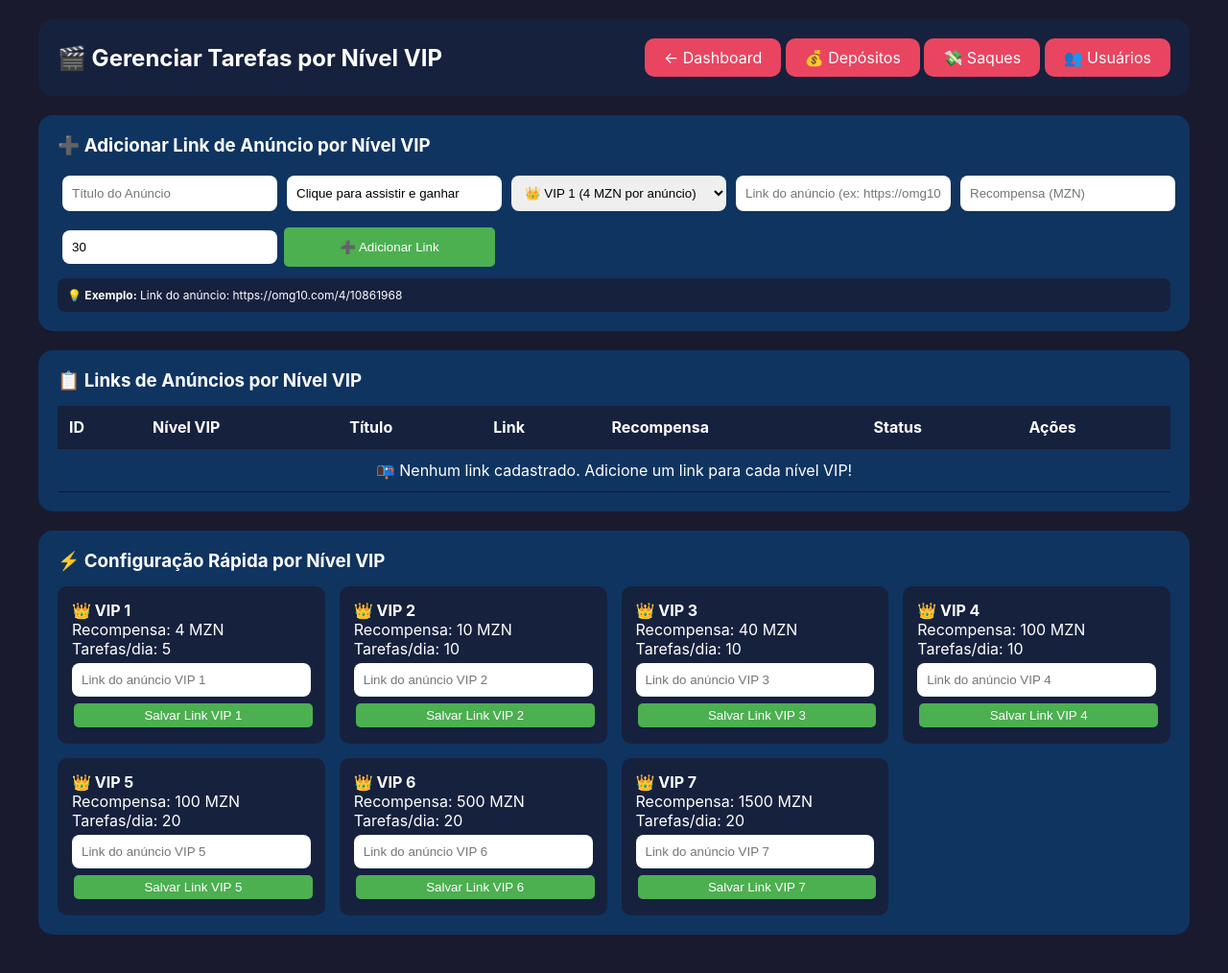
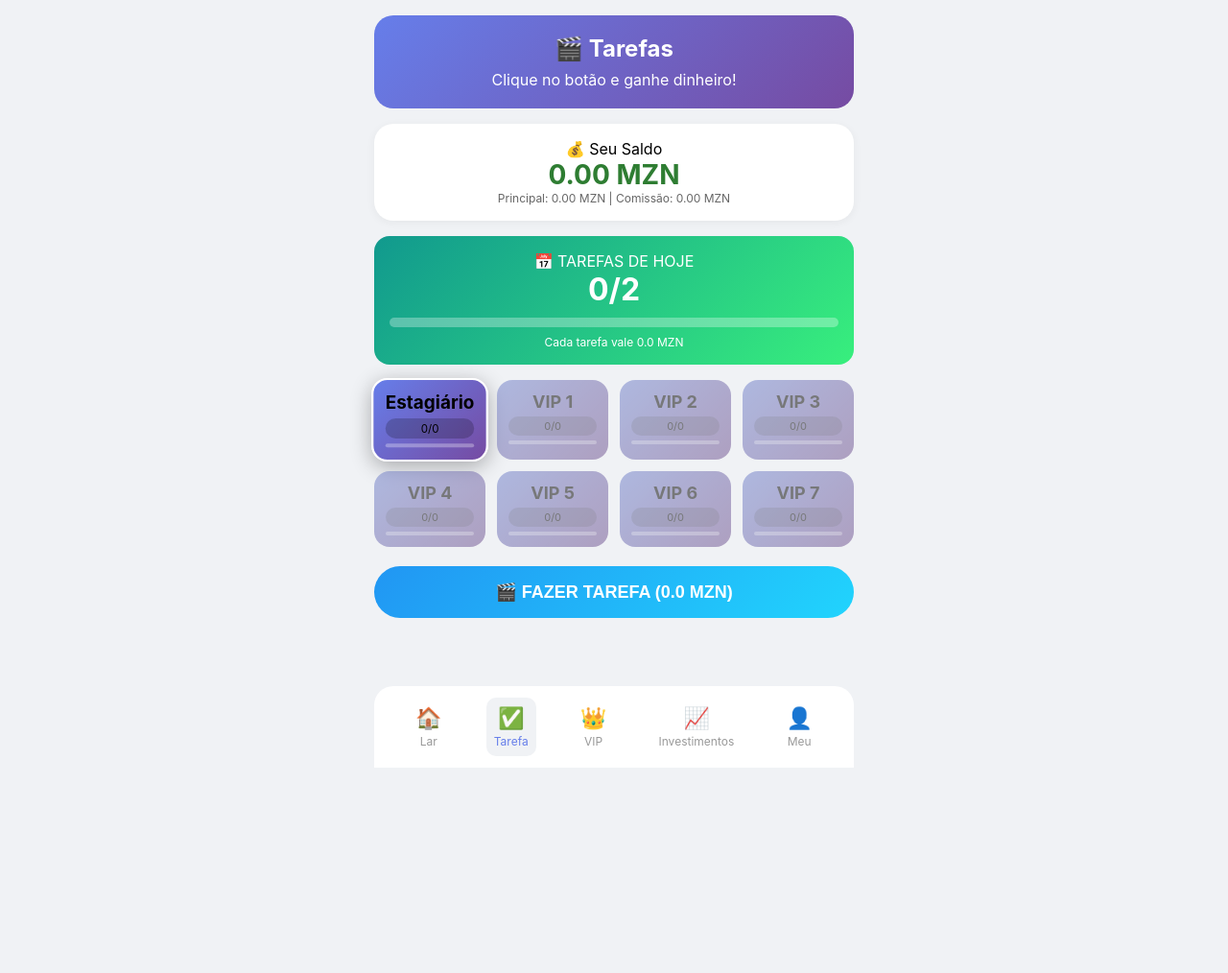
Before and after one commit to orlandobraz560-ship-it/mozads, a Flask app: page /tarefas in a window 1280 px wide. Shown: the whole page at 96% size. After the commit the page ends 800 px from the top, so only its background shows below. Run offline with Flask 3, Linux system fonts and the light colour scheme; a user stored in the database is signed in; data comes from the database, SQL or seed files in the repository; tables that the repository leaves empty hold one stand-in row (values such as "Sample post").

Commit message:
Update tarefas.html

```diff
--- a/templates/tarefas.html
+++ b/templates/tarefas.html
@@ -2,246 +2,207 @@
 <html lang="pt">
 <head>
     <meta charset="UTF-8">
-    <meta name="viewport" content="width=device-width, initial-scale=1.0">
-    <title>Gerenciar Tarefas - Admin</title>
+    <meta name="viewport" content="width=device-width, initial-scale=1.0, user-scalable=yes">
+    <title>Tarefas - {{ usuario.nome }}</title>
     <style>
         * { margin: 0; padding: 0; box-sizing: border-box; }
-        body {
-            font-family: -apple-system, BlinkMacSystemFont, 'Segoe UI', Roboto, sans-serif;
-            background: #1a1a2e;
-            color: white;
-            padding: 20px;
-        }
-        .container { max-width: 1200px; margin: 0 auto; }
-        .header {
-            background: #16213e;
-            padding: 20px;
-            border-radius: 15px;
-            margin-bottom: 20px;
-            display: flex;
-            justify-content: space-between;
-            align-items: center;
-            flex-wrap: wrap;
-            gap: 10px;
-        }
-        .btn { background: #e94560; padding: 10px 20px; border-radius: 10px; text-decoration: none; color: white; display: inline-block; }
-        .card { background: #0f3460; border-radius: 15px; padding: 20px; margin-bottom: 20px; overflow-x: auto; }
-        table { width: 100%; border-collapse: collapse; min-width: 800px; }
-        th, td { padding: 12px; text-align: left; border-bottom: 1px solid #1a1a2e; }
-        th { background: #16213e; }
-        .btn-success { background: #4caf50; color: white; padding: 5px 10px; border-radius: 5px; text-decoration: none; display: inline-block; margin: 2px; border: none; cursor: pointer; }
-        .btn-danger { background: #f44336; color: white; padding: 5px 10px; border-radius: 5px; text-decoration: none; display: inline-block; margin: 2px; border: none; cursor: pointer; }
-        .btn-warning { background: #ff9800; color: white; padding: 5px 10px; border-radius: 5px; text-decoration: none; display: inline-block; margin: 2px; border: none; cursor: pointer; }
-        input, select, textarea { padding: 10px; border-radius: 8px; border: none; margin: 5px; width: 100%; }
-        .form-grid { display: grid; grid-template-columns: repeat(auto-fit, minmax(200px, 1fr)); gap: 10px; }
+        body { font-family: -apple-system, BlinkMacSystemFont, 'Segoe UI', Roboto, sans-serif; background: #f0f2f5; padding: 16px; padding-bottom: 80px; }
+        .container { max-width: 500px; margin: 0 auto; }
+        .header { background: linear-gradient(135deg, #667eea 0%, #764ba2 100%); color: white; border-radius: 20px; padding: 20px; margin-bottom: 16px; text-align: center; }
+        .header h1 { font-size: 24px; margin-bottom: 8px; }
+        .saldo-card { background: white; border-radius: 20px; padding: 16px; margin-bottom: 16px; text-align: center; box-shadow: 0 2px 10px rgba(0,0,0,0.05); }
+        .saldo-valor { font-size: 28px; font-weight: bold; color: #2e7d32; }
+
+        .domingo-aviso { background: #ff9800; color: white; padding: 15px; border-radius: 16px; text-align: center; margin-bottom: 16px; }
+        .progresso-diario { background: linear-gradient(135deg, #11998e 0%, #38ef7d 100%); border-radius: 16px; padding: 16px; margin-bottom: 16px; text-align: center; color: white; }
+        .progresso-diario .limite { font-size: 32px; font-weight: bold; }
+        .progresso-bar { background: rgba(255,255,255,0.3); border-radius: 10px; height: 10px; margin-top: 10px; overflow: hidden; }
+        .progresso-fill { background: white; height: 100%; border-radius: 10px; transition: width 0.3s; }
+
+        .niveis-grid { display: grid; grid-template-columns: repeat(4, 1fr); gap: 12px; margin-bottom: 20px; }
+        .nivel-card { background: linear-gradient(135deg, #667eea 0%, #764ba2 100%); border-radius: 16px; padding: 12px; text-align: center; cursor: pointer; transition: all 0.3s; }
+        .nivel-card.locked { opacity: 0.5; filter: grayscale(0.3); cursor: not-allowed; }
+        .nivel-card.active { transform: scale(1.05); box-shadow: 0 5px 20px rgba(0,0,0,0.3); border: 2px solid white; }
+        .nivel-nome { font-size: 18px; font-weight: bold; }
+        .nivel-progresso { font-size: 11px; margin-top: 5px; background: rgba(0,0,0,0.2); border-radius: 10px; padding: 3px; }
+        .progress-bar { height: 4px; background: rgba(255,255,255,0.3); border-radius: 2px; margin-top: 5px; overflow: hidden; }
+        .progress-fill { height: 100%; background: #4caf50; border-radius: 2px; transition: width 0.3s; }
+
+        .btn-tarefas { background: linear-gradient(135deg, #2196f3 0%, #21d4fd 100%); color: white; border: none; border-radius: 30px; padding: 16px; font-size: 18px; font-weight: bold; width: 100%; margin-bottom: 20px; cursor: pointer; transition: all 0.3s; }
+        .btn-tarefas:active { transform: scale(0.98); }
+        .btn-tarefas:disabled { opacity: 0.5; cursor: not-allowed; }
+
+        .bottom-menu { position: fixed; bottom: 0; left: 0; right: 0; background: white; display: flex; justify-content: space-around; padding: 12px 16px; max-width: 500px; margin: 0 auto; border-radius: 20px 20px 0 0; }
+        .bottom-item { text-align: center; text-decoration: none; color: #999; font-size: 12px; padding: 8px; border-radius: 10px; }
+        .bottom-item.active { color: #667eea; background: #f0f2f5; }
+        .bottom-icon { font-size: 22px; margin-bottom: 4px; }
         .flash { padding: 12px; border-radius: 10px; margin-bottom: 15px; text-align: center; }
         .sucesso { background: #d4edda; color: #155724; }
         .erro { background: #f8d7da; color: #721c24; }
         .info { background: #e3f2fd; color: #1565c0; }
-        h3 { margin-bottom: 15px; }
-        .link-exemplo {
-            background: #16213e;
-            padding: 10px;
-            border-radius: 8px;
-            font-size: 12px;
-            margin-top: 10px;
-        }
     </style>
     <script src="{{ url_for('static', filename='script.js') }}"></script>
 </head>
 <body>
     <div class="container">
-        <div class="header">
-            <h2>🎬 Gerenciar Tarefas por Nível VIP</h2>
-            <div>
-                <a href="/admin_painel" class="btn">← Dashboard</a>
-                <a href="/admin_depositos" class="btn">💰 Depósitos</a>
-                <a href="/admin_saques" class="btn">💸 Saques</a>
-                <a href="/admin_usuarios" class="btn">👥 Usuários</a>
-            </div>
-        </div>
-
         {% with messages = get_flashed_messages(with_categories=true) %}
             {% for category, message in messages %}
                 <div class="flash {{ category }}">{{ message }}</div>
             {% endfor %}
         {% endwith %}
 
-        <!-- Adicionar Tarefa para Nível Específico -->
-        <div class="card">
-            <h3>➕ Adicionar Link de Anúncio por Nível VIP</h3>
-            <form method="POST" action="/adicionar_tarefa_multimidia">
-                <div class="form-grid">
-                    <input type="text" name="titulo" placeholder="Título do Anúncio" required>
-                    <input type="text" name="descricao" placeholder="Descrição" value="Clique para assistir e ganhar">
-
-                    <select name="nivel_requerido" required>
-                        <option value="1">👑 VIP 1 (4 MZN por anúncio)</option>
-                        <option value="2">👑 VIP 2 (10 MZN por anúncio)</option>
-                        <option value="3">👑 VIP 3 (40 MZN por anúncio)</option>
-                        <option value="4">👑 VIP 4 (100 MZN por anúncio)</option>
-                        <option value="5">👑 VIP 5 (100 MZN por anúncio)</option>
-                        <option value="6">👑 VIP 6 (500 MZN por anúncio)</option>
-                        <option value="7">👑 VIP 7 (1500 MZN por anúncio)</option>
-                    </select>
-
-                    <input type="text" name="url" placeholder="Link do anúncio (ex: https://omg10.com/4/10861968)" required>
-                    <input type="number" name="recompensa" placeholder="Recompensa (MZN)" step="0.01" required>
-                    <input type="number" name="duracao" placeholder="Duração (segundos)" value="30">
-                    <input type="hidden" name="tipo" value="link">
-
-                    <button type="submit" class="btn-success" style="padding: 10px;">➕ Adicionar Link</button>
-                </div>
-            </form>
-            <div class="link-exemplo">
-                💡 <strong>Exemplo:</strong> Link do anúncio: https://omg10.com/4/10861968
-            </div>
+        <div class="header">
+            <h1>🎬 Tarefas</h1>
+            <p>Clique no botão e ganhe dinheiro!</p>
         </div>
 
-        <!-- Tabela de Links por Nível VIP -->
-        <div class="card">
-            <h3>📋 Links de Anúncios por Nível VIP</h3>
-            <div style="overflow-x: auto;">
-                <table>
-                    <thead>
-                        <tr>
-                            <th>ID</th>
-                            <th>Nível VIP</th>
-                            <th>Título</th>
-                            <th>Link</th>
-                            <th>Recompensa</th>
-                            <th>Status</th>
-                            <th>Ações</th>
-                        </tr>
-                    </thead>
-                    <tbody>
-                        {% for tarefa in tarefas %}
-                        <tr>
-                            <td>{{ tarefa.id }}</td>
-                            <td>
-                                {% if tarefa.nivel_requerido == 1 %}👑 VIP 1 (4 MZN)
-                                {% elif tarefa.nivel_requerido == 2 %}👑 VIP 2 (10 MZN)
-                                {% elif tarefa.nivel_requerido == 3 %}👑 VIP 3 (40 MZN)
-                                {% elif tarefa.nivel_requerido == 4 %}👑 VIP 4 (100 MZN)
-                                {% elif tarefa.nivel_requerido == 5 %}👑 VIP 5 (100 MZN)
-                                {% elif tarefa.nivel_requerido == 6 %}👑 VIP 6 (500 MZN)
-                                {% elif tarefa.nivel_requerido == 7 %}👑 VIP 7 (1500 MZN)
-                                {% else %}⭐ Estagiário{% endif %}
-                            </td>
-                            <td>{{ tarefa.titulo }}</small></td>
-                            <td>
-                                <a href="{{ tarefa.url }}" target="_blank" style="color: #4caf50;">{{ tarefa.url[:40] }}{% if tarefa.url|length > 40 %}...{% endif %}</a>
-                            </td>
-                            <td>{{ tarefa.recompensa }} MZN</small></td>
-                            <td>
-                                {% if tarefa.ativo == 1 %}
-                                    <span style="background:#4caf50; padding:2px 8px; border-radius:5px;">Ativo</span>
-                                {% else %}
-                                    <span style="background:#f44336; padding:2px 8px; border-radius:5px;">Inativo</span>
-                                {% endif %}
-                            </td>
-                            <td>
-                                <a href="/editar_tarefa/{{ tarefa.id }}" class="btn-warning">✏️ Editar</a>
-                                <a href="/remover_tarefa_multimidia/{{ tarefa.id }}" class="btn-danger" onclick="return confirm('Remover este link?')">❌ Remover</a>
-                            </td>
-                        </tr>
-                        {% else %}
-                        <tr><td colspan="7" style="text-align: center;">📭 Nenhum link cadastrado. Adicione um link para cada nível VIP!</td></tr>
-                        {% endfor %}
-                    </tbody>
-                </table>
-            </div>
+        {% if is_domingo %}
+        <div class="domingo-aviso">
+            🙏 DOMINGO É DIA DE DESCANSO! 🙏<br>
+            Volte amanhã para fazer suas tarefas.
+        </div>
+        {% endif %}
+
+        <div class="saldo-card">
+            <div>💰 Seu Saldo</div>
+            <div class="saldo-valor" id="saldo-total">{{ "%.2f"|format(usuario.saldo_principal + usuario.saldo_comissao) }} MZN</div>
+            <div style="font-size: 12px; color: #666;">Principal: {{ "%.2f"|format(usuario.saldo_principal) }} MZN | Comissão: {{ "%.2f"|format(usuario.saldo_comissao) }} MZN</div>
         </div>
 
-        <!-- Configuração Rápida por Nível -->
-        <div class="card">
-            <h3>⚡ Configuração Rápida por Nível VIP</h3>
-            <div style="display: grid; grid-template-columns: repeat(auto-fit, minmax(250px, 1fr)); gap: 15px;">
-                <div style="background: #16213e; padding: 15px; border-radius: 10px;">
-                    <h4>👑 VIP 1</h4>
-                    <p>Recompensa: 4 MZN</p>
-                    <p>Tarefas/dia: 5</p>
-                    <form method="POST" action="/configurar_link_rapido">
-                        <input type="hidden" name="nivel_id" value="1">
-                        <input type="hidden" name="recompensa" value="4">
-                        <input type="text" name="url" placeholder="Link do anúncio VIP 1" required style="margin: 5px 0;">
-                        <button type="submit" class="btn-success" style="width:100%;">Salvar Link VIP 1</button>
-                    </form>
+        <div class="progresso-diario">
+            <div>📅 TAREFAS DE HOJE</div>
+            <div class="limite">{{ tarefas_feitas_hoje }}/{{ limite_diario }}</div>
+            <div class="progresso-bar">
+                <div class="progresso-fill" style="width: {{ (tarefas_feitas_hoje / limite_diario * 100) if limite_diario > 0 else 0 }}%"></div>
+            </div>
+            {% if limite_diario == 0 and not is_domingo %}
+                <div style="font-size: 12px; margin-top: 8px;">⭐ Faça upgrade para VIP para fazer tarefas!</div>
+            {% elif is_domingo %}
+                <div style="font-size: 12px; margin-top: 8px;">🔒 Volte amanhã!</div>
+            {% else %}
+                <div style="font-size: 12px; margin-top: 8px;">Cada tarefa vale {{ recompensa_anuncio }} MZN</div>
+            {% endif %}
+        </div>
+
+        <!-- 7 Quadrados VIP -->
+        <div class="niveis-grid">
+            {% for nivel in niveis %}
+            <div class="nivel-card {% if nivel.id > usuario.nivel %}locked{% endif %} {% if nivel.id == usuario.nivel %}active{% endif %}"
+                 onclick="{% if nivel.id <= usuario.nivel %}selecionarNivel({{ nivel.id }}){% else %}mostrarToast('Desbloqueie o {{ nivel.nome }} fazendo upgrade!', 'erro'){% endif %}">
+                <div class="nivel-nome">{{ nivel.nome }}</div>
+                <div class="nivel-progresso">
+                    {% set tarefas_feitas = progresso[nivel.id|string]['feitas'] if progresso[nivel.id|string] else 0 %}
+                    {% set tarefas_total = progresso[nivel.id|string]['total'] if progresso[nivel.id|string] else 0 %}
+                    {{ tarefas_feitas }}/{{ tarefas_total }}
                 </div>
-
-                <div style="background: #16213e; padding: 15px; border-radius: 10px;">
-                    <h4>👑 VIP 2</h4>
-                    <p>Recompensa: 10 MZN</p>
-                    <p>Tarefas/dia: 10</p>
-                    <form method="POST" action="/configurar_link_rapido">
-                        <input type="hidden" name="nivel_id" value="2">
-                        <input type="hidden" name="recompensa" value="10">
-                        <input type="text" name="url" placeholder="Link do anúncio VIP 2" required style="margin: 5px 0;">
-                        <button type="submit" class="btn-success" style="width:100%;">Salvar Link VIP 2</button>
-                    </form>
-                </div>
-
-                <div style="background: #16213e; padding: 15px; border-radius: 10px;">
-                    <h4>👑 VIP 3</h4>
-                    <p>Recompensa: 40 MZN</p>
-                    <p>Tarefas/dia: 10</p>
-                    <form method="POST" action="/configurar_link_rapido">
-                        <input type="hidden" name="nivel_id" value="3">
-                        <input type="hidden" name="recompensa" value="40">
-                        <input type="text" name="url" placeholder="Link do anúncio VIP 3" required style="margin: 5px 0;">
-                        <button type="submit" class="btn-success" style="width:100%;">Salvar Link VIP 3</button>
-                    </form>
-                </div>
-
-                <div style="background: #16213e; padding: 15px; border-radius: 10px;">
-                    <h4>👑 VIP 4</h4>
-                    <p>Recompensa: 100 MZN</p>
-                    <p>Tarefas/dia: 10</p>
-                    <form method="POST" action="/configurar_link_rapido">
-                        <input type="hidden" name="nivel_id" value="4">
-                        <input type="hidden" name="recompensa" value="100">
-                        <input type="text" name="url" placeholder="Link do anúncio VIP 4" required style="margin: 5px 0;">
-                        <button type="submit" class="btn-success" style="width:100%;">Salvar Link VIP 4</button>
-                    </form>
-                </div>
-
-                <div style="background: #16213e; padding: 15px; border-radius: 10px;">
-                    <h4>👑 VIP 5</h4>
-                    <p>Recompensa: 100 MZN</p>
-                    <p>Tarefas/dia: 20</p>
-                    <form method="POST" action="/configurar_link_rapido">
-                        <input type="hidden" name="nivel_id" value="5">
-                        <input type="hidden" name="recompensa" value="100">
-                        <input type="text" name="url" placeholder="Link do anúncio VIP 5" required style="margin: 5px 0;">
-                        <button type="submit" class="btn-success" style="width:100%;">Salvar Link VIP 5</button>
-                    </form>
-                </div>
-
-                <div style="background: #16213e; padding: 15px; border-radius: 10px;">
-                    <h4>👑 VIP 6</h4>
-                    <p>Recompensa: 500 MZN</p>
-                    <p>Tarefas/dia: 20</p>
-                    <form method="POST" action="/configurar_link_rapido">
-                        <input type="hidden" name="nivel_id" value="6">
-                        <input type="hidden" name="recompensa" value="500">
-                        <input type="text" name="url" placeholder="Link do anúncio VIP 6" required style="margin: 5px 0;">
-                        <button type="submit" class="btn-success" style="width:100%;">Salvar Link VIP 6</button>
-                    </form>
-                </div>
-
-                <div style="background: #16213e; padding: 15px; border-radius: 10px;">
-                    <h4>👑 VIP 7</h4>
-                    <p>Recompensa: 1500 MZN</p>
-                    <p>Tarefas/dia: 20</p>
-                    <form method="POST" action="/configurar_link_rapido">
-                        <input type="hidden" name="nivel_id" value="7">
-                        <input type="hidden" name="recompensa" value="1500">
-                        <input type="text" name="url" placeholder="Link do anúncio VIP 7" required style="margin: 5px 0;">
-                        <button type="submit" class="btn-success" style="width:100%;">Salvar Link VIP 7</button>
-                    </form>
+                <div class="progress-bar">
+                    <div class="progress-fill" style="width: {{ (tarefas_feitas / tarefas_total * 100) if tarefas_total > 0 else 0 }}%"></div>
                 </div>
             </div>
+            {% endfor %}
+        </div>
+
+        <!-- Botão Fazer Tarefas -->
+        <button class="btn-tarefas" id="btnFazerTarefas"
+            onclick="fazerTarefa()"
+            {% if is_domingo or limite_diario == 0 or tarefas_feitas_hoje >= limite_diario %}disabled{% endif %}>
+            {% if is_domingo %}
+                🔒 DOMINGO - SEM TAREFAS
+            {% elif tarefas_feitas_hoje >= limite_diario and limite_diario > 0 %}
+                ✅ VOCÊ JÁ FEZ TODAS AS TAREFAS DE HOJE
+            {% elif limite_diario == 0 %}
+                ⭐ FAÇA UPGRADE PARA FAZER TAREFAS
+            {% else %}
+                🎬 FAZER TAREFA ({{ recompensa_anuncio }} MZN)
+            {% endif %}
+        </button>
+
+        <div class="bottom-menu">
+            <a href="/painel" class="bottom-item"><div class="bottom-icon">🏠</div><div>Lar</div></a>
+            <a href="/tarefas" class="bottom-item active"><div class="bottom-icon">✅</div><div>Tarefa</div></a>
+            <a href="/vip" class="bottom-item"><div class="bottom-icon">👑</div><div>VIP</div></a>
+            <a href="/depositar" class="bottom-item"><div class="bottom-icon">📈</div><div>Investimentos</div></a>
+            <a href="/convidar" class="bottom-item"><div class="bottom-icon">👤</div><div>Meu</div></a>
         </div>
     </div>
+
+    <script>
+        let nivelSelecionado = {{ usuario.nivel }};
+        let tarefasFeitasHoje = {{ tarefas_feitas_hoje }};
+        let limiteDiario = {{ limite_diario }};
+        let recompensa = {{ recompensa_anuncio }};
+
+        function selecionarNivel(nivel) {
+            nivelSelecionado = nivel;
+            document.querySelectorAll('.nivel-card').forEach(card => {
+                card.classList.remove('active');
+            });
+            event.currentTarget.classList.add('active');
+            mostrarToast(`Nível ${nivel} selecionado`, 'info');
+        }
+
+        function fazerTarefa() {
+            if (tarefasFeitasHoje >= limiteDiario && limiteDiario > 0) {
+                mostrarToast('✅ Você já fez todas as tarefas de hoje! Volte amanhã.', 'erro');
+                return;
+            }
+
+            // Desabilitar botão para evitar múltiplos cliques
+            const btn = document.getElementById('btnFazerTarefas');
+            btn.disabled = true;
+            btn.innerHTML = '⏳ Processando...';
+
+            fetch('/clicar_tarefa', {
+                method: 'POST',
+                headers: { 'Content-Type': 'application/json' },
+                body: JSON.stringify({})
+            })
+            .then(response => response.json())
+            .then(data => {
+                if (data.sucesso) {
+                    mostrarToast(`✅ Você ganhou ${recompensa} MZN!`, 'sucesso');
+                    // Abrir o link do anúncio em nova aba
+                    if (data.url) {
+                        window.open(data.url, '_blank');
+                    }
+                    // Recarregar a página para atualizar o contador
+                    setTimeout(() => location.reload(), 2000);
+                } else {
+                    mostrarToast(`❌ ${data.erro}`, 'erro');
+                    btn.disabled = false;
+                    btn.innerHTML = `🎬 FAZER TAREFA (${recompensa} MZN)`;
+                }
+            })
+            .catch(error => {
+                mostrarToast('❌ Erro de conexão', 'erro');
+                btn.disabled = false;
+                btn.innerHTML = `🎬 FAZER TAREFA (${recompensa} MZN)`;
+            });
+        }
+
+        function mostrarToast(mensagem, tipo) {
+            const cores = { sucesso: '#4caf50', erro: '#f44336', info: '#2196f3' };
+            const toast = document.createElement('div');
+            toast.style.cssText = `position:fixed; bottom:100px; left:50%; transform:translateX(-50%); background:${cores[tipo] || '#333'}; color:white; padding:12px 24px; border-radius:10px; z-index:9999; animation:fadeInOut 3s;`;
+            toast.innerText = mensagem;
+            document.body.appendChild(toast);
+            setTimeout(() => toast.remove(), 3000);
+        }
+
+        function atualizarSaldo() {
+            fetch('/api/saldo')
+                .then(response => response.json())
+                .then(data => {
+                    const saldoElement = document.getElementById('saldo-total');
+                    if (saldoElement) saldoElement.innerText = data.total.toFixed(2) + ' MZN';
+                })
+                .catch(error => console.error('Erro:', error));
+        }
+        setInterval(atualizarSaldo, 30000);
+
+        const style = document.createElement('style');
+        style.textContent = `@keyframes fadeInOut { 0% { opacity: 0; transform: translateX(-50%) translateY(20px); } 10% { opacity: 1; transform: translateX(-50%) translateY(0); } 90% { opacity: 1; } 100% { opacity: 0; transform: translateX(-50%) translateY(-20px); } }`;
+        document.head.appendChild(style);
+    </script>
 </body>
 </html>
```
